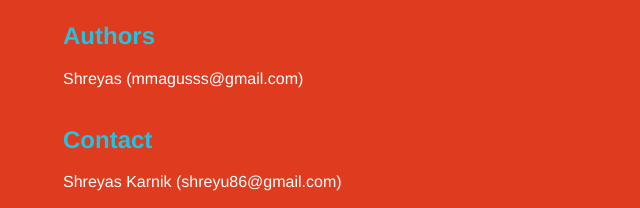
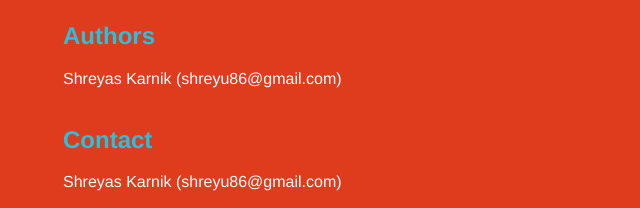
Before and after one commit to shreyaskarnik/PubMedLDA, a plain HTML site: page index.html in a window 1280 px wide. Shown: the part 241-449 px from the top of the page, 227-867 px from the left. Drawn offline with Linux system fonts and the light colour scheme.

Commit message:
Changed Colors

```diff
--- a/index.html
+++ b/index.html
@@ -8,7 +8,7 @@
   <style type="text/css">
     body {
       margin-top: 1.0em;
-      background-color: #df3b1f;
+      background-color: #df3b1d;
       font-family: Helvetica, Arial, FreeSans, san-serif;
       color: #ffffff;
     }
@@ -50,7 +50,7 @@
     </div>
 
     <h2>Authors</h2>
-<p>Shreyas (mmagusss@gmail.com)
+<p>Shreyas Karnik (shreyu86@gmail.com)
 <br/>
 <br/>      </p>
 <h2>Contact</h2>
```
